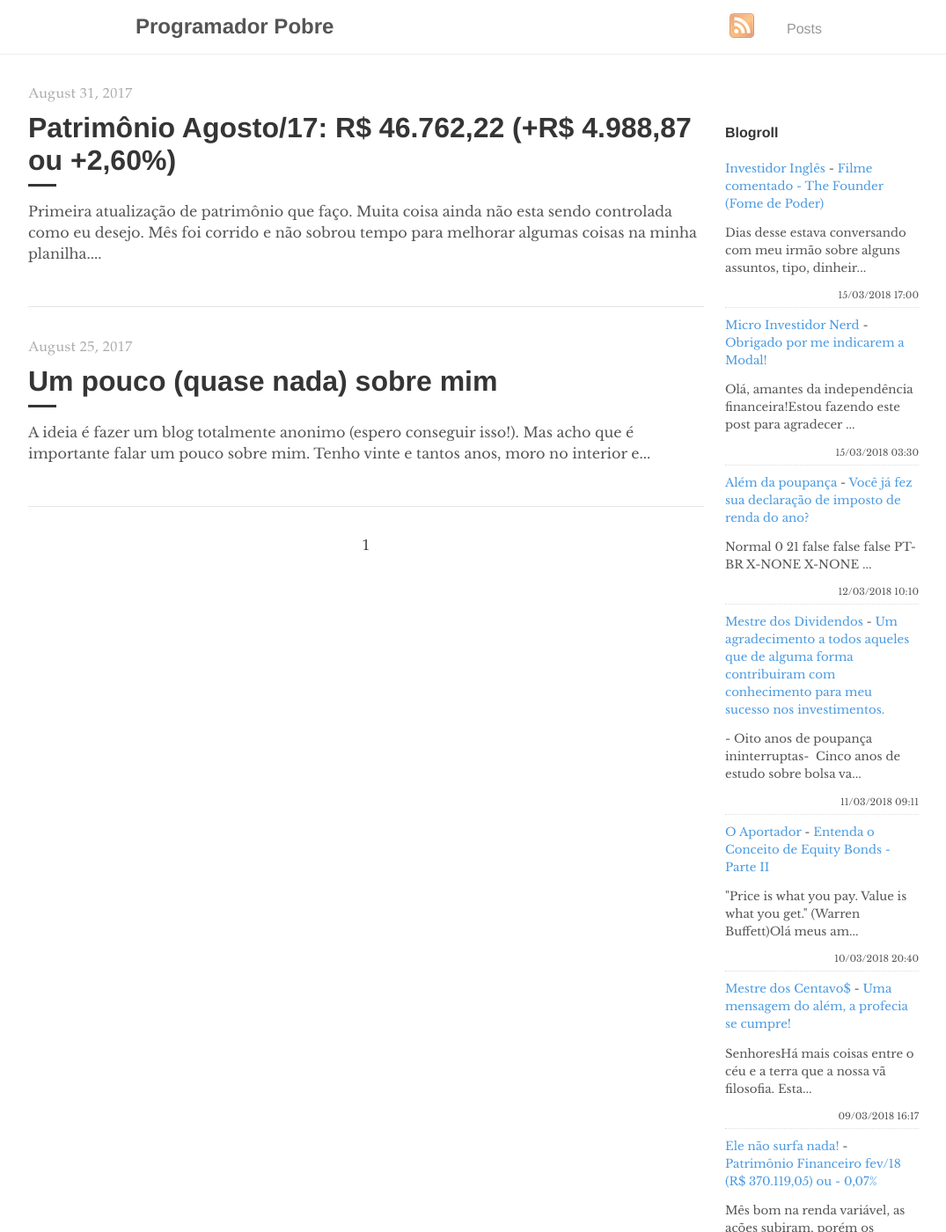
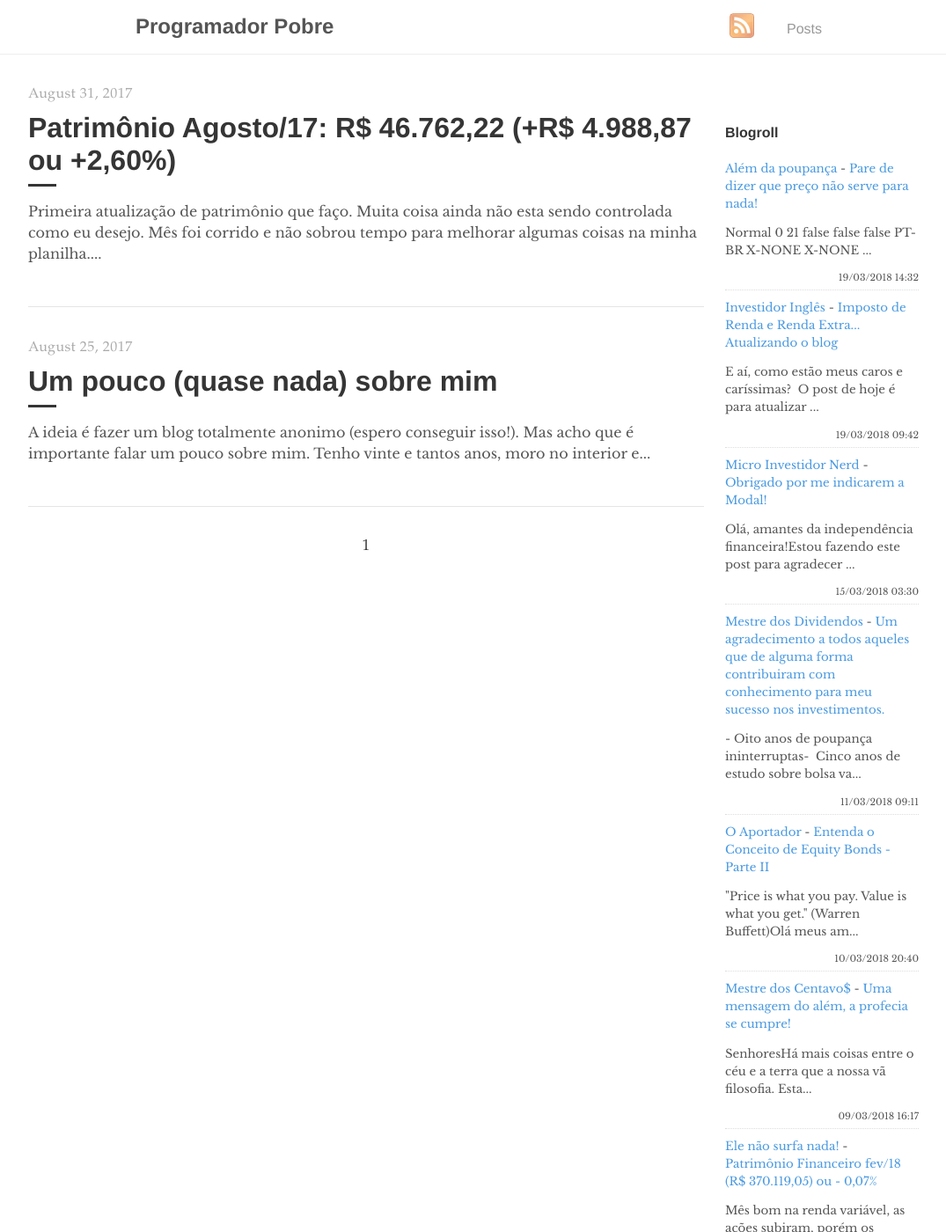
Before and after one commit to programadorpobre/programadorpobre.github.io, a Jekyll site: the page built from index.html, in a window 1280 px wide and 1400 px high. Shown: the whole window at 88% size, without its empty margins (96-1171 px from the left). Built offline with Jekyll 4.4.1, drawn with Linux system fonts in a browser that asks for light colours; the list of posts is cut into pages by our own code; comment, search, counter and statistics services are not loaded; some of the changed text lies outside the part shown.

Commit message:
[ci skip] travis #226

```diff
--- a/_includes/feed-entries.html
+++ b/_includes/feed-entries.html
@@ -1,17 +1,17 @@
 <div class="feed-entry">
-    <a class="feed-entry-site-name" href="http://www.investidoringles.com/">Investidor Inglês</a> - <a class="feed-entry-title" href="http://www.investidoringles.com/2018/03/fome-de-poder-empreendedorismo.html">Filme comentado - The Founder (Fome de Poder)</a>
-    <p class="feed-entry-summary">Dias desse estava conversando com meu irmão sobre alguns assuntos, tipo, dinheir...</p>
-    <time datetime="2018-03-15T17:00:00.000-03:00">15/03/2018 17:00</time>
+    <a class="feed-entry-site-name" href="https://alemdapoupanca.blogspot.com/">Além da poupança</a> - <a class="feed-entry-title" href="https://alemdapoupanca.blogspot.com/2018/03/pare-de-dizer-que-preco-nao-serve-para.html">Pare de dizer que preço não serve para nada!</a>
+    <p class="feed-entry-summary">       Normal  0      21      false  false  false    PT-BR  X-NONE  X-NONE      ...</p>
+    <time datetime="2018-03-19T14:32:00.000-03:00">19/03/2018 14:32</time>
+</div>
+<div class="feed-entry">
+    <a class="feed-entry-site-name" href="http://www.investidoringles.com/">Investidor Inglês</a> - <a class="feed-entry-title" href="http://www.investidoringles.com/2018/03/imposto-de-renda-e-renda-extra.html">Imposto de Renda e Renda Extra... Atualizando o blog</a>
+    <p class="feed-entry-summary">E aí, como estão meus caros e caríssimas?&nbsp; O post de hoje é para atualizar ...</p>
+    <time datetime="2018-03-19T09:42:00.000-03:00">19/03/2018 09:42</time>
 </div>
 <div class="feed-entry">
     <a class="feed-entry-site-name" href="https://microinvestidornerd.blogspot.com/">Micro Investidor Nerd</a> - <a class="feed-entry-title" href="https://microinvestidornerd.blogspot.com/2018/03/obrigado-por-me-indicarem-modal.html">Obrigado por me indicarem a Modal!</a>
     <p class="feed-entry-summary">Olá, amantes da independência financeira!Estou fazendo este post para agradecer ...</p>
     <time datetime="2018-03-15T03:30:00.000-07:00">15/03/2018 03:30</time>
-</div>
-<div class="feed-entry">
-    <a class="feed-entry-site-name" href="https://alemdapoupanca.blogspot.com/">Além da poupança</a> - <a class="feed-entry-title" href="https://alemdapoupanca.blogspot.com/2018/03/voce-ja-fez-sua-declaracao-de-imposto.html">Você já fez sua declaração de imposto de renda do ano?</a>
-    <p class="feed-entry-summary">       Normal  0      21      false  false  false    PT-BR  X-NONE  X-NONE      ...</p>
-    <time datetime="2018-03-12T10:10:00.000-03:00">12/03/2018 10:10</time>
 </div>
 <div class="feed-entry">
     <a class="feed-entry-site-name" href="https://mestredosdividendos.blogspot.com/">Mestre dos Dividendos</a> - <a class="feed-entry-title" href="https://mestredosdividendos.blogspot.com/2018/03/um-agradecimento-todos-aqueles-que-de.html">Um agradecimento a todos aqueles que de  alguma forma contribuiram  com conhecimento para meu sucesso nos investimentos.</a>
@@ -34,6 +34,11 @@
     <time datetime="2018-03-04T18:21:00.002-03:00">04/03/2018 18:21</time>
 </div>
 <div class="feed-entry">
+    <a class="feed-entry-site-name" href="http://www.blockchainsupertrader.com/">blockchainsupertrader.com</a> - <a class="feed-entry-title" href="http://www.blockchainsupertrader.com/2018/02/o-processo-seletivo-com-candidatos.html">O processo seletivo com candidatos bizarros e  malucos</a>
+    <p class="feed-entry-summary">Como não se comportar em entrevistas de empregos: análise de caso de um processo...</p>
+    <time datetime="2018-02-24T17:16:00.000-03:00">24/02/2018 17:16</time>
+</div>
+<div class="feed-entry">
     <a class="feed-entry-site-name" href="http://bonsdividendos.blogspot.com/">Dividendos</a> - <a class="feed-entry-title" href="http://bonsdividendos.blogspot.com/2017/12/dividendos-tiete-iii.html">Dividendos Tietê III</a>
     <p class="feed-entry-summary">Bom dia Pessoal,Recebi mais um comunicado que sempre gosto de compartilhar com v...</p>
     <time datetime="2017-12-12T02:15:00.001-08:00">12/12/2017 02:15</time>
```
